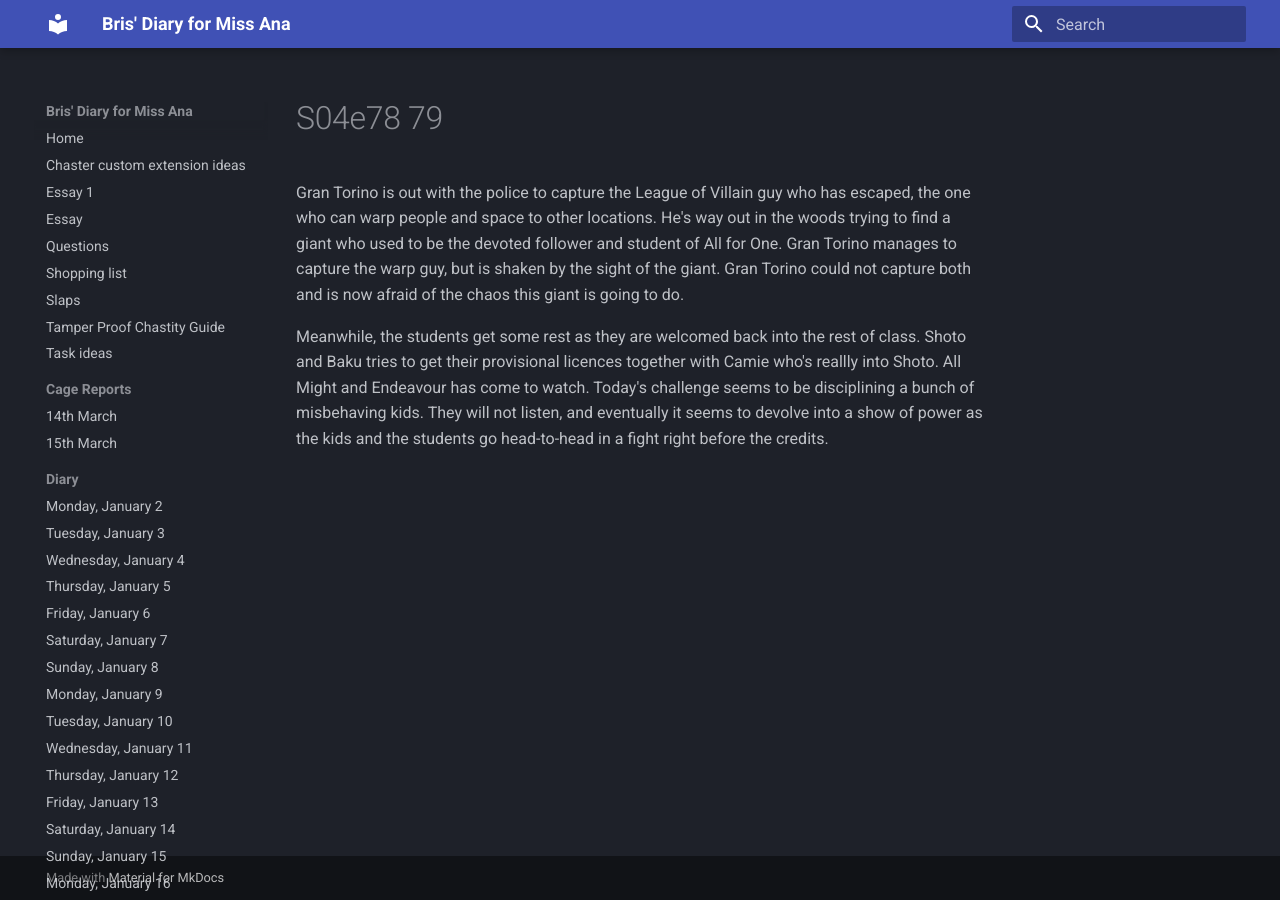
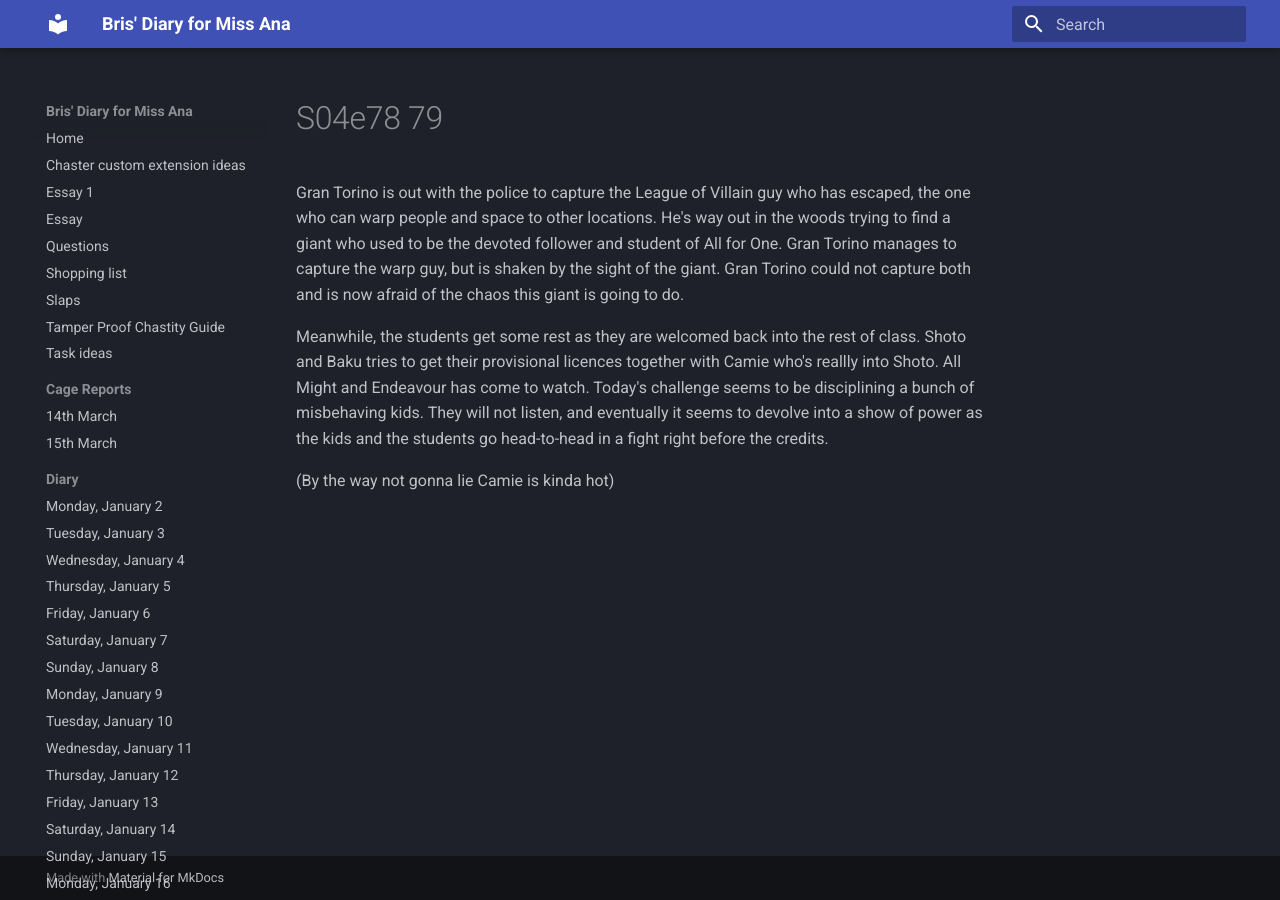
Before and after one commit to bris00/DFMA, an MkDocs documentation site: the page built from diary/Series/My Hero Academia/s04e78-79.md, in a window 1280 px wide. Built offline with MkDocs 1.6.1 and Material for MkDocs 9.7.7, drawn with Linux system fonts in a browser that asks for light colours.

Commit message:
vault backup: 2023-03-29 06:15:00
Affected files:
diary/Series/My Hero Academia/s04e78-79.md

```diff
--- a/diary/Series/My Hero Academia/s04e78-79.md
+++ b/diary/Series/My Hero Academia/s04e78-79.md
@@ -1,3 +1,5 @@
 Gran Torino is out with the police to capture the League of Villain guy who has escaped, the one who can warp people and space to other locations. He's way out in the woods trying to find a giant who used to be the devoted follower and student of All for One. Gran Torino manages to capture the warp guy, but is shaken by the sight of the giant. Gran Torino could not capture both and is now afraid of the chaos this giant is going to do.
 
 Meanwhile, the students get some rest as they are welcomed back into the rest of class. Shoto and Baku tries to get their provisional licences together with Camie who's reallly into Shoto. All Might and Endeavour has come to watch. Today's challenge seems to be disciplining a bunch of misbehaving kids. They will not listen, and eventually it seems to devolve into a show of power as the kids and the students go head-to-head in a fight right before the credits.
+
+(By the way not gonna lie Camie is kinda hot)
```
